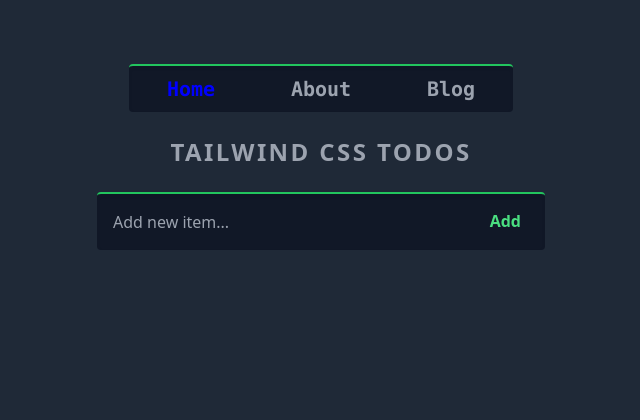
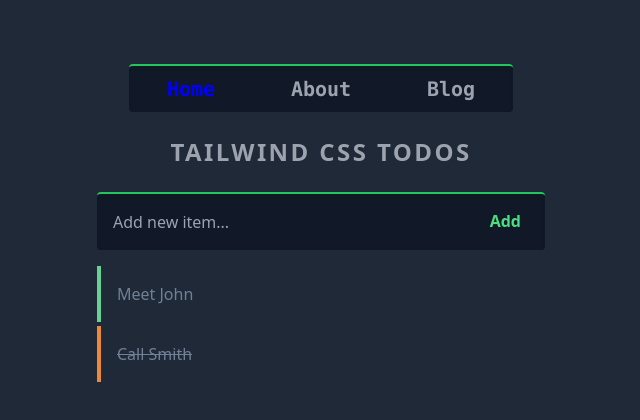
Before and after one commit to brett-baker-dev/Vite_Svelte_TailwindCSS_Boilerplate, a Svelte app: page / in a window 1280 px wide. Shown: the top 420 px of the page, without its empty margins (319-959 px from the left). Built offline with nearby package versions, Linux system fonts and the light colour scheme.

Commit message:
add style

```diff
--- a/src/components/Utils/Store.js
+++ b/src/components/Utils/Store.js
@@ -10,6 +10,6 @@ export const count = writable([
   {
     id: v4(),
     text: 'Call Smith',
-    done: false
+    done: true
   }
 ])
--- a/src/routes/Home.svelte
+++ b/src/routes/Home.svelte
@@ -27,4 +27,34 @@
       Add
     </button>
   </div>
+  <ul class="m-0 my-4 p-0 list-none w-full">
+    {#each items as item}
+      <li class="todoItem {item.done ? "active" :""}">
+        <p>{item.text}</p>
+      </li>
+    {/each}
+  </ul>
 </div>
+
+<style>
+  .todoItem {
+    display: flex;
+    border-left-width: 4px;
+    cursor: pointer;
+    padding: 1rem;
+    margin: 0px 0px 0.25rem;
+    color: rgb(113, 128, 150);
+    border-color: rgb(104, 211, 145);
+  }
+  p {
+    transition: all 0.2s ease-in-out 0s;
+  }
+  p:hover {
+    padding-left: 0.5rem;
+    padding-right: 0.5rem;
+  }
+  .todoItem.active {
+    text-decoration: line-through;
+    border-color: rgb(237, 137, 54);
+  }
+</style>
```
